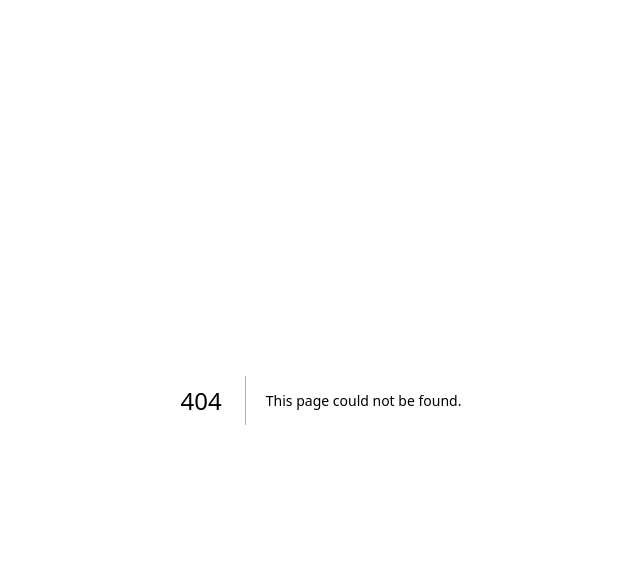
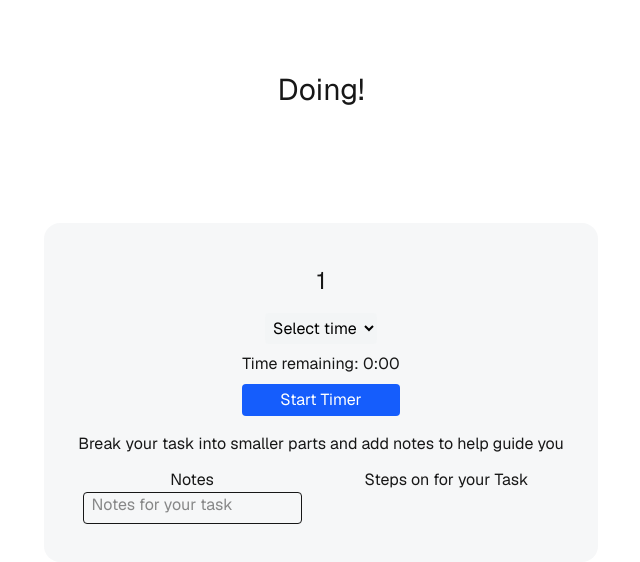
Before and after one commit to camillaxyc/doing, a Next.js app in the folder doing-app/: page /task/1 in a window 1280 px wide. Before the commit this address had no page. Shown: the top 562 px of the page, without its empty margins (319-959 px from the left). Built offline with nearby package versions, Linux system fonts and the light colour scheme.

Commit message:
timer and routing

```diff
--- a/doing-app/src/app/page.tsx
+++ b/doing-app/src/app/page.tsx
@@ -20,7 +20,9 @@ export default function Home() {
         </Link>
       </div>
       <main className="flex flex-col gap-8 row-start-2 items-center sm:items-start">
-        <h1 className="text-3xl">Doing!</h1>
+        <Link href={"./"} className="text-3xl">
+          Doing!
+        </Link>
         <Todo />
       </main>
       <footer className="row-start-3 flex gap-6 flex-wrap items-center justify-center">
--- /dev/null
+++ b/doing-app/src/app/task/[task]/page.tsx
@@ -0,0 +1,149 @@
+"use client";
+import Todo, { TodoItem } from "@/app/todo";
+import Link from "next/link";
+import { useEffect, useState } from "react";
+
+export default function Task({ params }: { params: { task: string } }) {
+  const [task, setTask] = useState<string | null>(null);
+  const [taskStep, setTaskStep] = useState<string[]>([
+    "Getting started",
+    "Rearch Topic",
+  ]);
+
+  useEffect(() => {
+    const unwrapParams = async () => {
+      const resolvedParams = await params;
+      if (resolvedParams && resolvedParams.task) {
+        setTask(resolvedParams.task.replace(/-/g, " ")); // Replace hyphens with spaces
+      }
+    };
+
+    unwrapParams();
+  }, [params]);
+
+  const [time, setTime] = useState<number>(0); // Time in seconds
+  const [isActive, setIsActive] = useState<boolean>(false); // Whether the timer is running
+  const [isPaused, setIsPaused] = useState<boolean>(false);
+  const [minutes, setMinutes] = useState<number>(0); // Time in minutes (user's input)
+
+  // Start or reset the timer
+  const startTimer = () => {
+    setTime(minutes * 60); // Convert minutes to seconds
+    setIsActive(true);
+  };
+
+  const pauseTimer = () => {
+    setTime(time);
+    setIsActive(!isActive);
+    setIsPaused(!isPaused);
+  };
+
+  const stopTimer = () => {
+    setIsActive(false);
+    setTime(0); // Reset the time when stopped
+  };
+
+  useEffect(() => {
+    let interval: NodeJS.Timeout;
+    if (isActive && time > 0) {
+      interval = setInterval(() => {
+        setTime((prevTime) => prevTime - 1);
+      }, 1000); // Decrease the time by 1 second every 1000 ms
+    } else if (time === 0) {
+      stopTimer();
+    }
+
+    return () => clearInterval(interval); // Cleanup on unmount
+  }, [isActive, time]);
+
+  const Timer = () => {
+    return (
+      <div className=" p-2 rounded-sm flex flex-col items-center gap-2">
+        <div>
+          {time !== 0 ? (
+            ""
+          ) : (
+            <select
+              id="minutes"
+              onChange={(e) => setMinutes(Number(e.target.value))}
+              value={minutes}
+              className="bg-gray-200/[0.145] text-black p-1 rounded-sm"
+            >
+              <option value={0}>Select time</option>
+              <option value={10}>10 minutes</option>
+              <option value={15}>15 minutes</option>
+              <option value={20}>20 minutes</option>
+            </select>
+          )}
+        </div>
+
+        <div>
+          <p>
+            Time remaining: {Math.floor(time / 60)}:
+            {(time % 60).toString().padStart(2, "0")}
+          </p>
+        </div>
+        {time === 0 ? (
+          <>
+            <button
+              className="bg-blue-600 h-8 w-full rounded-sm cursor-pointer text-white"
+              onClick={startTimer}
+              disabled={isActive || minutes === 0}
+            >
+              Start Timer
+            </button>
+          </>
+        ) : (
+          <>
+            <button
+              className="bg-blue-600 h-8 w-full rounded-sm cursor-pointer text-white"
+              onClick={pauseTimer}
+            >
+              {isPaused ? "Resume" : "Pause"}
+            </button>
+            <button
+              className="bg-blue-600 h-8 w-full rounded-sm cursor-pointer text-white"
+              onClick={stopTimer}
+            >
+              Stop Timer
+            </button>
+          </>
+        )}
+      </div>
+    );
+  };
+  return (
+    <div className="grid grid-rows-[20px_1fr_20px] items-center justify-items-center min-h-screen p-2 pb-2 sm:p-20 font-[family-name:var(--font-geist-sans)]">
+      <Link href={"../"} className="text-3xl">
+        Doing!
+      </Link>
+      <div className="flex flex-col items-center p-8 pb-12 font-[family-name:var(--font-geist-sans)]">
+        <div className="flex flex-col items-center gap-2 p-8 border-2 border-transparent rounded-2xl bg-gray-300/20">
+          <button></button>
+          <div className="text-2xl">{task}</div>
+          <Timer />
+          <div>
+            Break your task into smaller parts and add notes to help guide you
+          </div>
+          <div className="flex flex-row min-h-16 justify-around gap-8">
+            <div className="flex flex-col justify-center items-center">
+              <div>Notes</div>
+              <textarea
+                className="resize-none h-8 border-1 rounded-sm px-2"
+                placeholder="Notes for your task"
+              ></textarea>
+            </div>
+            <div className="flex flex-col justify-center items-center">
+              <div>Steps on for your Task</div>
+              <ol>
+                <li>
+                  <TodoItem item={""} index={2} setTodoList={setTaskStep} />
+                </li>
+              </ol>
+            </div>
+          </div>
+        </div>
+      </div>
+    </div>
+  );
+}
--- a/doing-app/src/app/todo.tsx
+++ b/doing-app/src/app/todo.tsx
@@ -1,6 +1,6 @@
 "use client";
 import { useState } from "react";
-
+import { useRouter } from "next/navigation";
 export default function Todo() {
   const [todoList, setTodoList] = useState<string[]>([
     "Do homework",
@@ -8,6 +8,12 @@ export default function Todo() {
   ]);
 
   const [completedTask, setCompletedTask] = useState<string[]>([]);
+  const router = useRouter();
+
+  const goToTask = (task: string) => {
+    const formattedTask = task.replace(/\s+/g, "-"); // Replace spaces with hyphens
+    router.push(`/task/${formattedTask}`); // Navigate to the dynamic task route
+  };
 
   const [addedTask, setAddedTask] = useState("");
   const addTask = (task: string) => {
@@ -180,6 +186,13 @@ export default function Todo() {
                 </button>
               </div>
               <TodoItem item={item} index={index} setTodoList={setTodoList} />
+              <div
+                onClick={() => {
+                  goToTask(item);
+                }}
+              >
+                <p>Help</p>
+              </div>
               <div className="">
                 <button
                   className="px-3 py-3 rounded cursor-pointer"
@@ -210,7 +223,9 @@ const ProgressBar = ({ progress }: { progress: number }) => {
         ></div>
       </div>
       <div>Progress</div>
-      <div>You got this!!</div>
+      <div>
+        {progress === 100 ? "Good job!! You finished!" : "You got this!!"}
+      </div>
     </div>
   );
 };
@@ -221,7 +236,11 @@ type TodoItemProps = {
   setTodoList: React.Dispatch<React.SetStateAction<string[]>>;
 };
 
-const TodoItem: React.FC<TodoItemProps> = ({ item, index, setTodoList }) => {
+export const TodoItem: React.FC<TodoItemProps> = ({
+  item,
+  index,
+  setTodoList,
+}) => {
   const [editTask, setEditTask] = useState(item);
   return (
     <input
```
Also changed, not shown: doing-app/package.json (+6 -5 lines), 1 other file (tests, documents, lock files or other folders).
